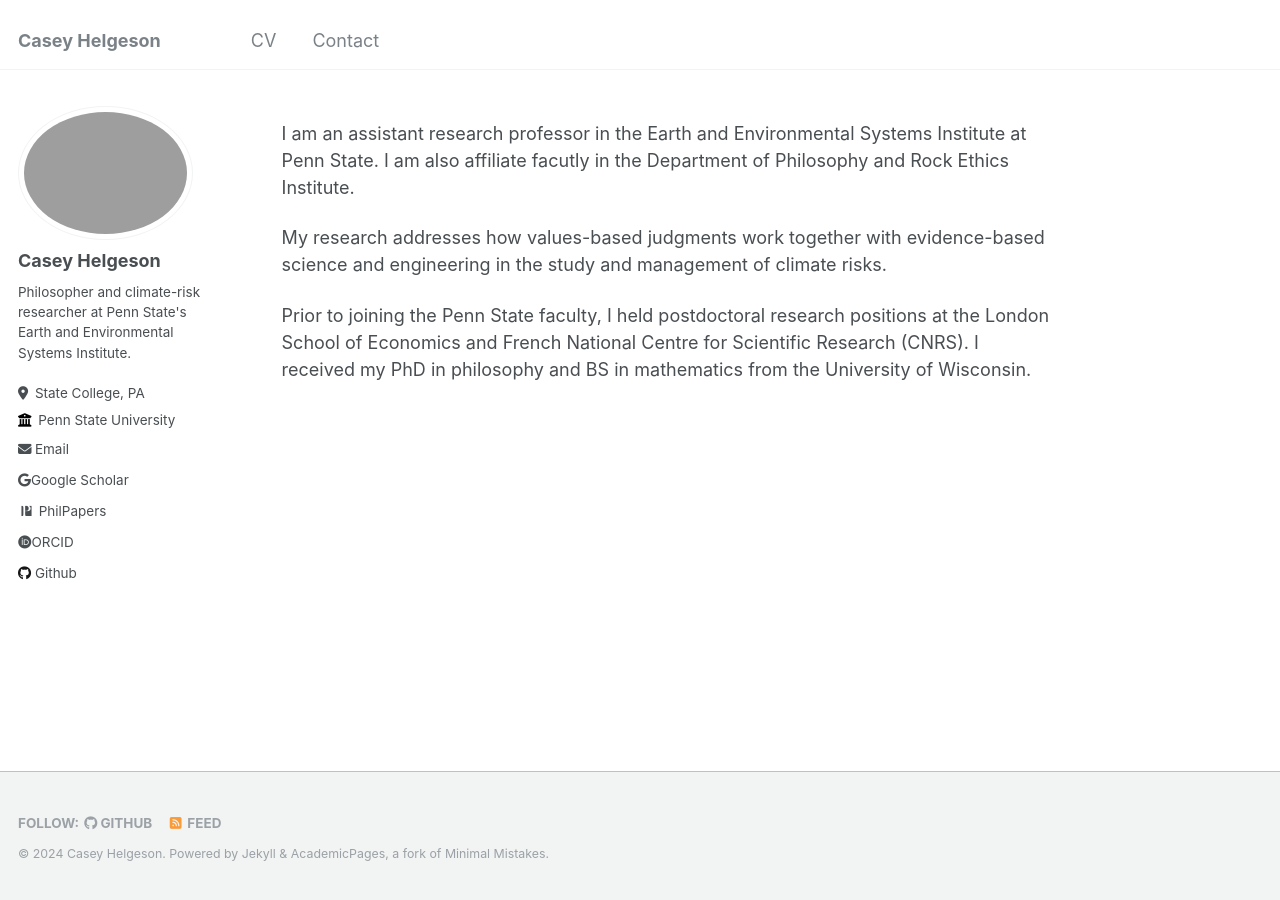
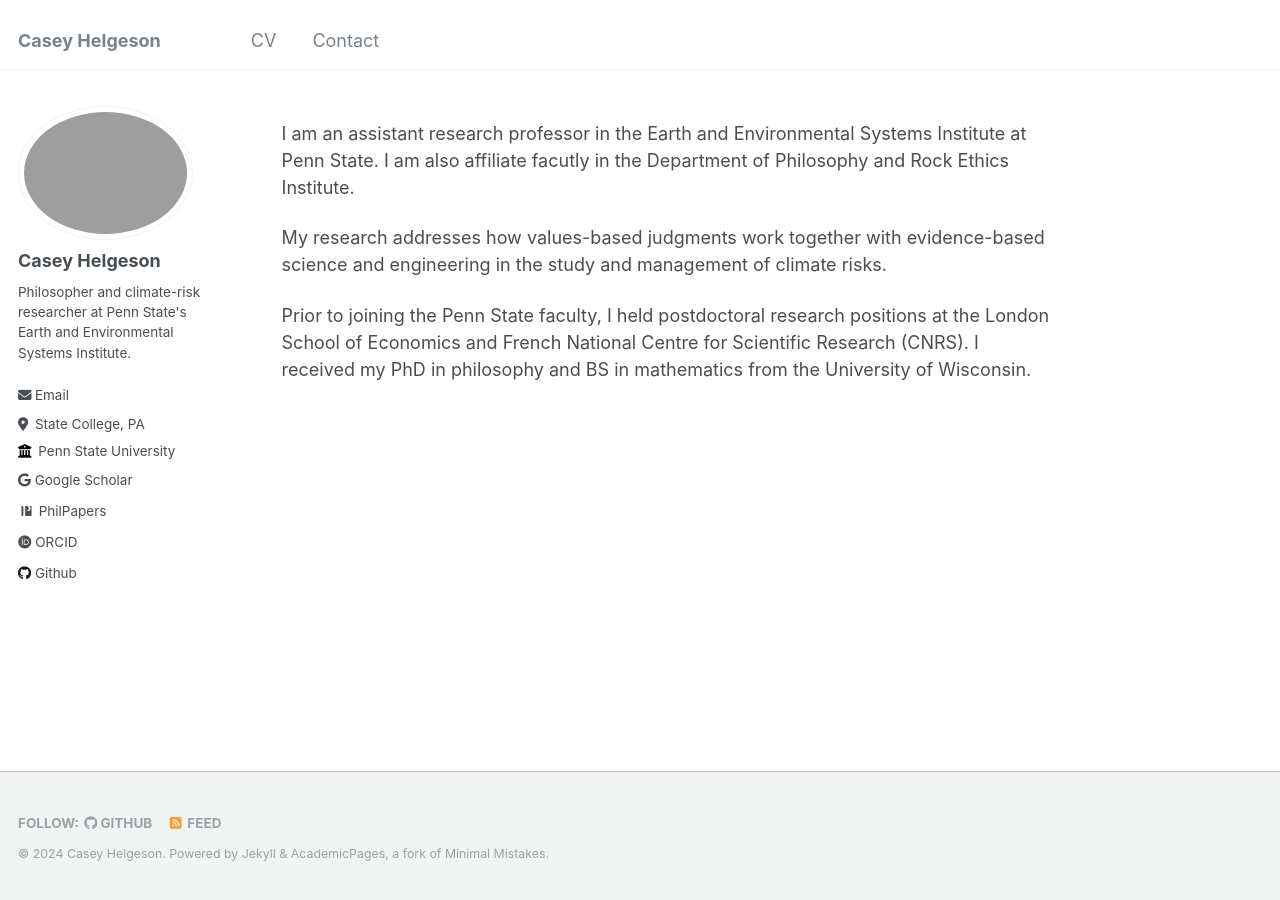
Before and after one commit to caseyhelgeson/caseyhelgeson.github.io, a Jekyll site: the page built from _pages/about.md, in a window 1280 px wide. Built offline with Jekyll 4.4.1, drawn with Linux system fonts in a browser that asks for light colours; some web fonts are replaced.

Commit message:
Update author-profile.html
spacing tweaks

```diff
--- a/_includes/author-profile.html
+++ b/_includes/author-profile.html
@@ -24,6 +24,9 @@
     <button class="btn btn--inverse">Follow</button>
     <ul class="author__urls social-icons">
       <!-- Font Awesome icons / Biographic information  -->
+      {% if author.email %}
+      <li><a href="mailto:{{ author.email }}"><i class="fas fa-fw fa-envelope icon-pad-right" aria-hidden="true"></i>{{ site.data.ui-text[site.locale].email_label | default: "Email" }}</a></li>
+    {% endif %}
       {% if author.location %}
         <li class="author__desktop"><i class="fa-solid fa-location-dot icon-pad-right" aria-hidden="true"></i>{{ author.location }}</li>
       {% endif %}
@@ -33,16 +36,14 @@
       {% if author.uri %}
         <li><a href="{{ author.uri }}"><i class="fas fa-fw fa-link icon-pad-right" aria-hidden="true"></i>{{ site.data.ui-text[site.locale].website_label | default: "Website" }}</a></li>
       {% endif %}
-      {% if author.email %}
-        <li><a href="mailto:{{ author.email }}"><i class="fas fa-fw fa-envelope icon-pad-right" aria-hidden="true"></i>{{ site.data.ui-text[site.locale].email_label | default: "Email" }}</a></li>
-      {% endif %}
+
 
       <!-- Font Awesome and Academicons icons / Academic websites -->
       {% if author.arxiv %}
         <li><a href="{{ author.arxiv }}"><i class="ai ai-arxiv ai-fw icon-pad-right"></i>arXiv</a></li>
       {% endif %}
       {% if author.googlescholar %}
-        <li><a href="{{ author.googlescholar }}"><i class="fa-brands fa-google"></i>Google Scholar</a></li>
+        <li><a href="{{ author.googlescholar }}"><i class="fa-brands fa-google"></i> Google Scholar</a></li>
       {% endif %}
       {% if author.philpapers %}
         <li><a href="{{ author.philpapers }}"><i class="ai ai-philpapers ai-fw"></i> PhilPapers</a></li>
@@ -54,7 +55,7 @@
         <li><a href="{{ author.impactstory }}"><i class="ai ai-impactstory ai-fw icon-pad-right"></i>Impactstory</a></li>
       {% endif %}
       {% if author.orcid %}
-        <li><a href="{{ author.orcid }}"><i class="fa-brands fa-orcid"></i>ORCID</a></li>
+        <li><a href="{{ author.orcid }}"><i class="fa-brands fa-orcid"></i> ORCID</a></li>
       {% endif %}
       {% if author.pubmed %}
         <li><a href="{{ author.pubmed }}"><i class="ai ai-pubmed ai-fw icon-pad-right"></i>PubMed</a></li>
```
